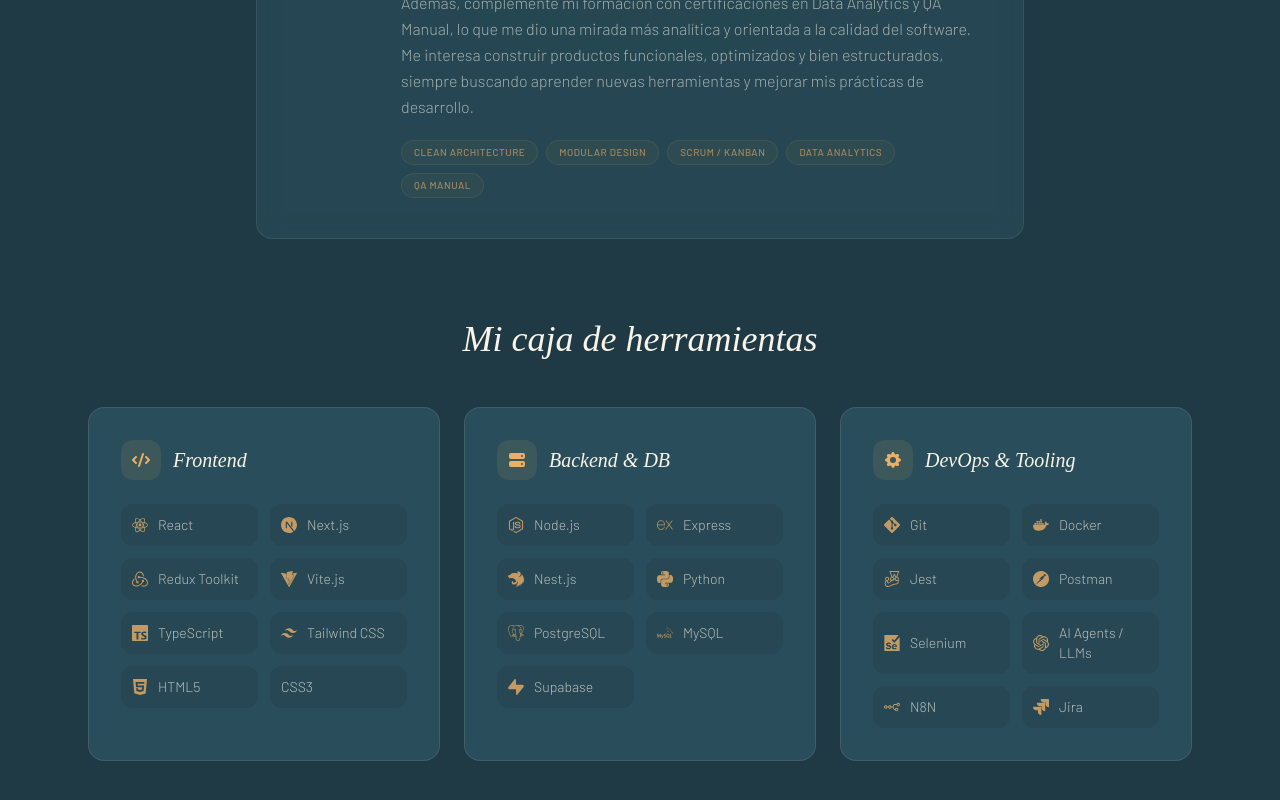
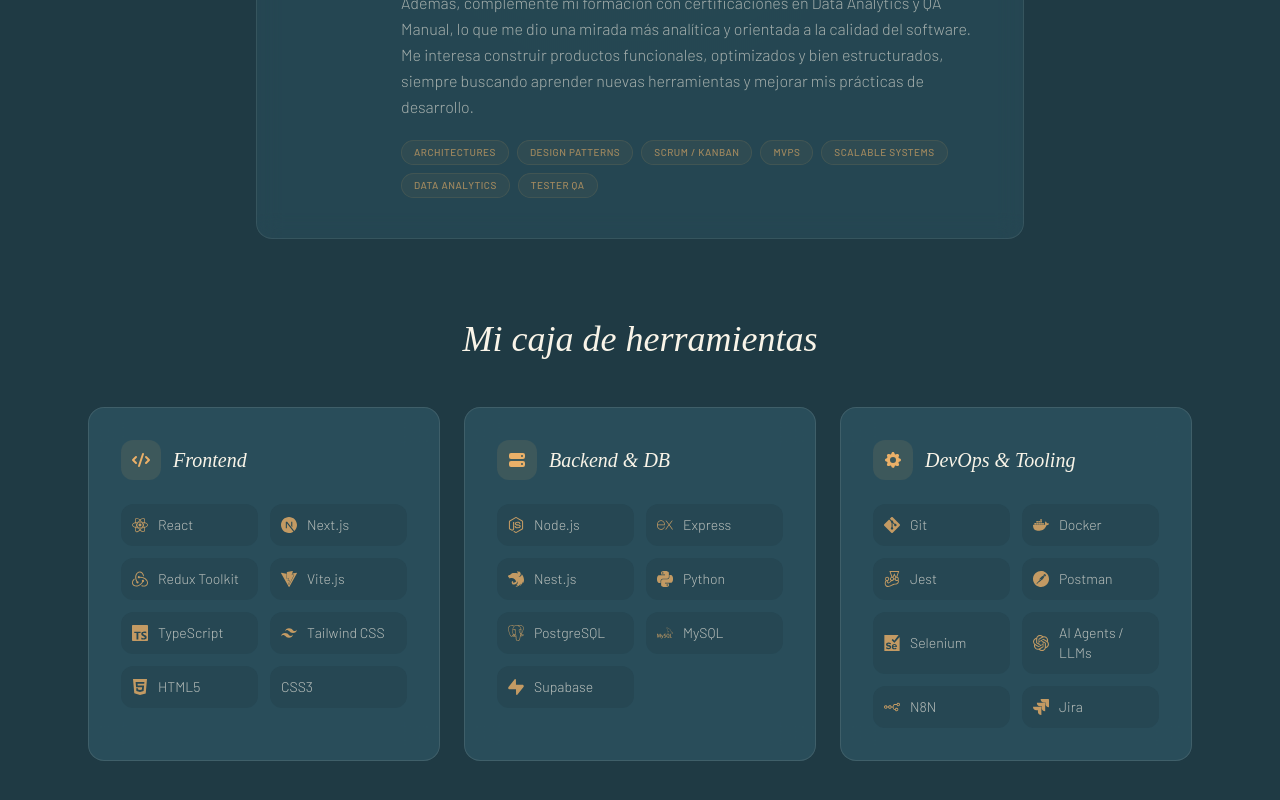
Before and after one commit to Mirkoalvarez/Portfolio-MirkoAlvarez, a React (Vite) app: page / in a window 1280 px wide. Shown: the part 1415-2215 px from the top of the page. Built offline with nearby package versions, Linux system fonts and the light colour scheme; a web font is replaced by a local one.

Commit message:
Update About.tsx

```diff
--- a/src/pages/About.tsx
+++ b/src/pages/About.tsx
@@ -56,7 +56,7 @@
                 </p>
                 {/* Methodologies line */}
                 <div className="flex flex-wrap gap-2 mt-5">
-                  {['Clean Architecture', 'Modular Design', 'Scrum / Kanban', 'Data Analytics', 'QA Manual'].map((tag) => (
+                  {['Architectures', 'Design Patterns', 'Scrum / Kanban', 'MVPs', 'Scalable Systems', 'Data Analytics', 'Tester QA'].map((tag) => (
                     <span
                       key={tag}
                       className="px-3 py-1 text-[10px] font-body font-medium tracking-wider uppercase rounded-full bg-amber/5 text-amber/60 border border-amber/10"
```
